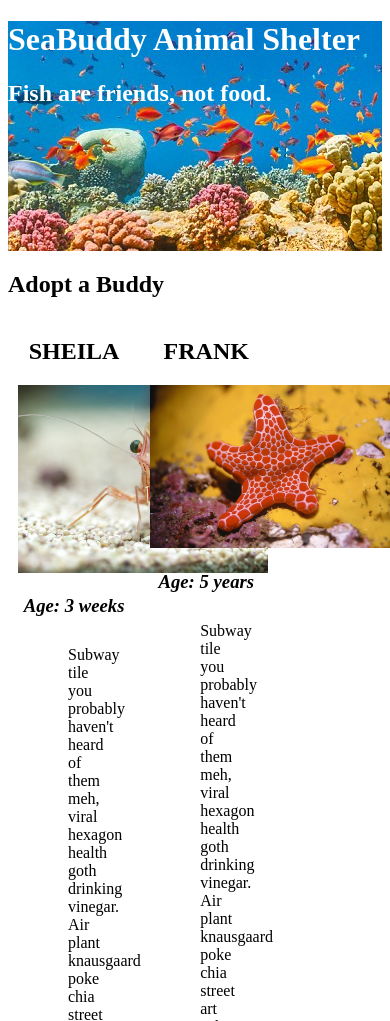
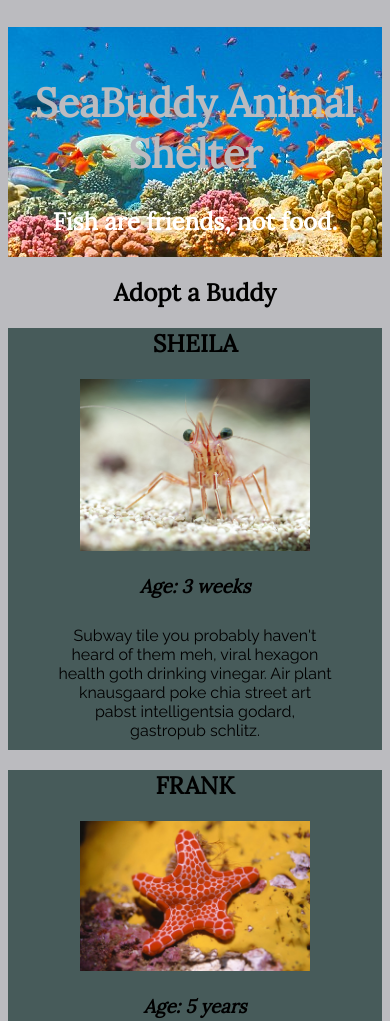
Before and after one commit to spenceralan/animal-shelter, a plain HTML site: page index.html in a window 390 px wide. Shown: the top 1021 px of the page. Drawn offline with Linux system fonts and the light colour scheme.

Commit message:
add media query, font, column color, font color

```diff
--- a/css/styles.css
+++ b/css/styles.css
@@ -4,16 +4,34 @@ header {
   background-image: url("../img/header.jpg");
 }
 
+header h1 {
+  padding-top: 50px;
+  color: #BBBBBF;
+  font-size: 250%;
+}
+
+header h2 {
+  font-style: bold;
+  font-size: 150%;
+  color: white;
+}
+
+body {
+  background-color: #BBBBBF;
+  text-align: center;
+  font-family: 'Raleway', sans-serif;
+}
+
+h1, h2, h3 {
+  font-family: 'Lora', serif;
+}
+
 img {
-  width: 250px;
+  width: 230px;
 }
 
 .buddy {
-  width: 30%;
-  float: left;
-  margin-left: 10px;
-  margin-right: 10px;
-  text-align: center;
+  background-color: #475B5A;
 }
 
 .buddy h2{
@@ -26,4 +44,29 @@ img {
 
 .buddy p {
   padding: 10px 50px;
+  /*line-height:40px;*/
 }
+
+@media screen and (min-width: 900px) {
+  .buddy {
+    width: 31%;
+    float: left;
+    margin-left: 10px;
+    margin-right: 10px;
+    text-align: center;
+    height: 650px;
+  }
+}
+
+@media screen and (max-width: 768px) {
+  body {
+
+
+  }
+}
+
+@media screen and (max-width: 480px) {
+  body {
+
+  }
+}
--- a/index.html
+++ b/index.html
@@ -3,6 +3,7 @@
   <head>
     <title>SeaBuddy</title>
     <link href="css/styles.css" rel="stylesheet" type="text/css">
+    <link href="https://fonts.googleapis.com/css?family=Lora|Raleway" rel="stylesheet">
   </head>
   <body>
     <header>
```
